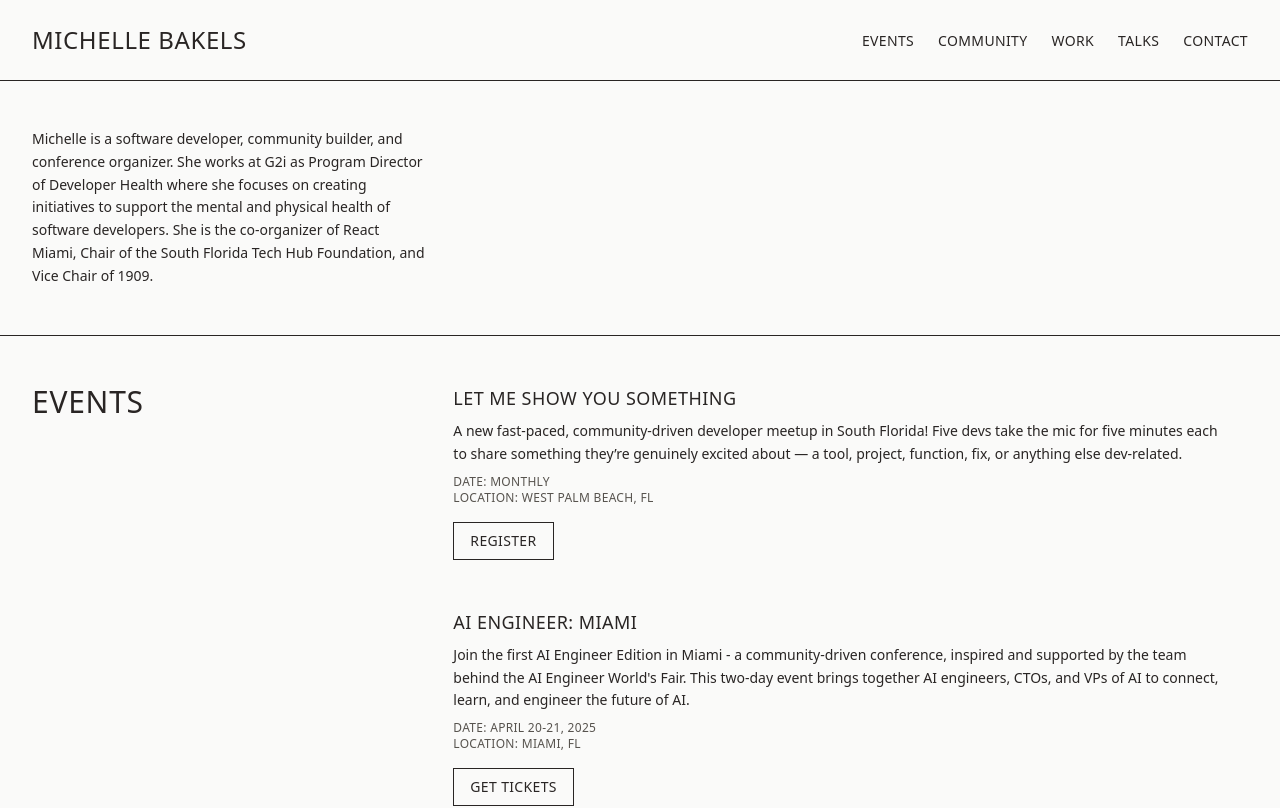
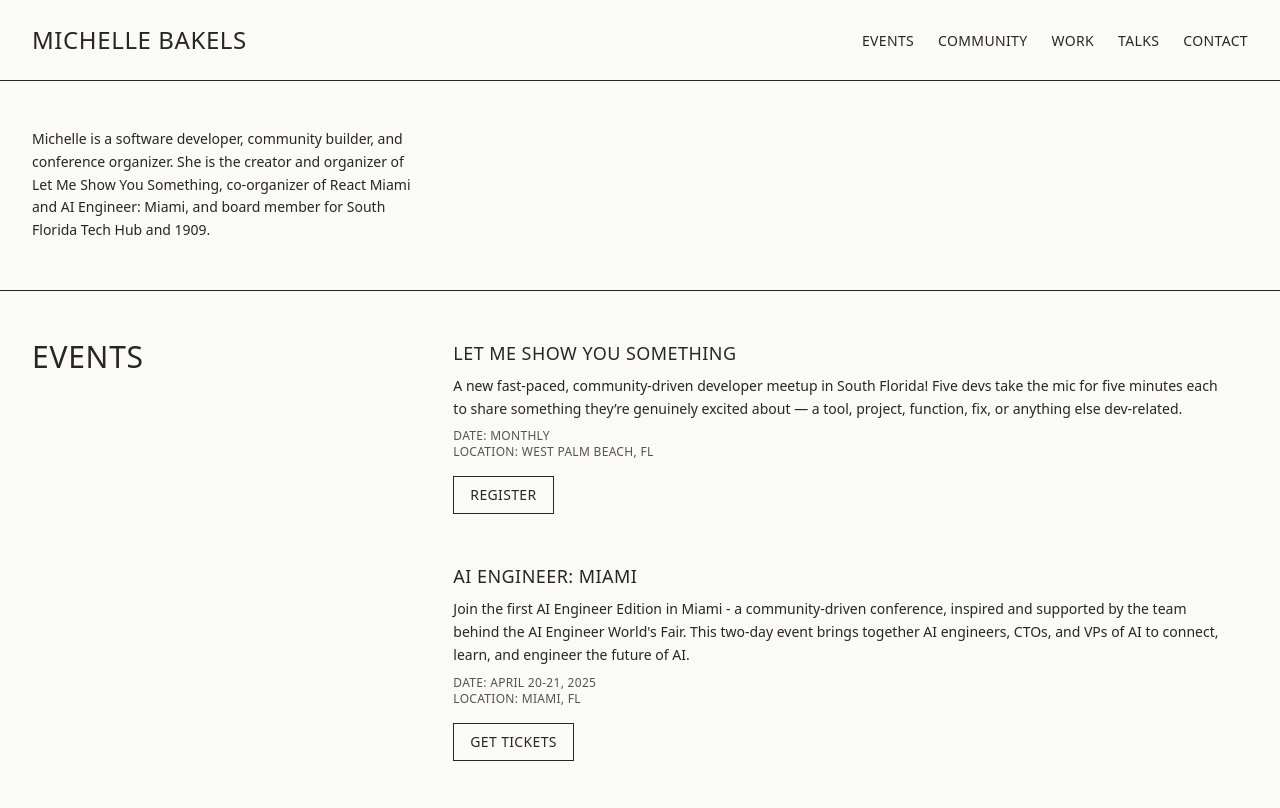
Before and after one commit to michellebakels/2024-personal-website, a Next.js app: page / in a window 1280 px wide. Shown: the top 808 px of the page. Built offline with nearby package versions, Linux system fonts and the light colour scheme.

Commit message:
update introText to reflect current roles and initiatives

```diff
--- a/app/components/data.ts
+++ b/app/components/data.ts
@@ -1,5 +1,5 @@
 export const introText =
-  "Michelle is a software developer, community builder, and conference organizer. She works at G2i as Program Director of Developer Health where she focuses on creating initiatives to support the mental and physical health of software developers. She is the co-organizer of React Miami, Chair of the South Florida Tech Hub Foundation, and Vice Chair of 1909.";
+  "Michelle is a software developer, community builder, and conference organizer. She is the creator and organizer of Let Me Show You Something, co-organizer of React Miami and AI Engineer: Miami, and board member for South Florida Tech Hub and 1909.";
 
 export const navItems = [
   { id: "events", label: "Events" },
```
